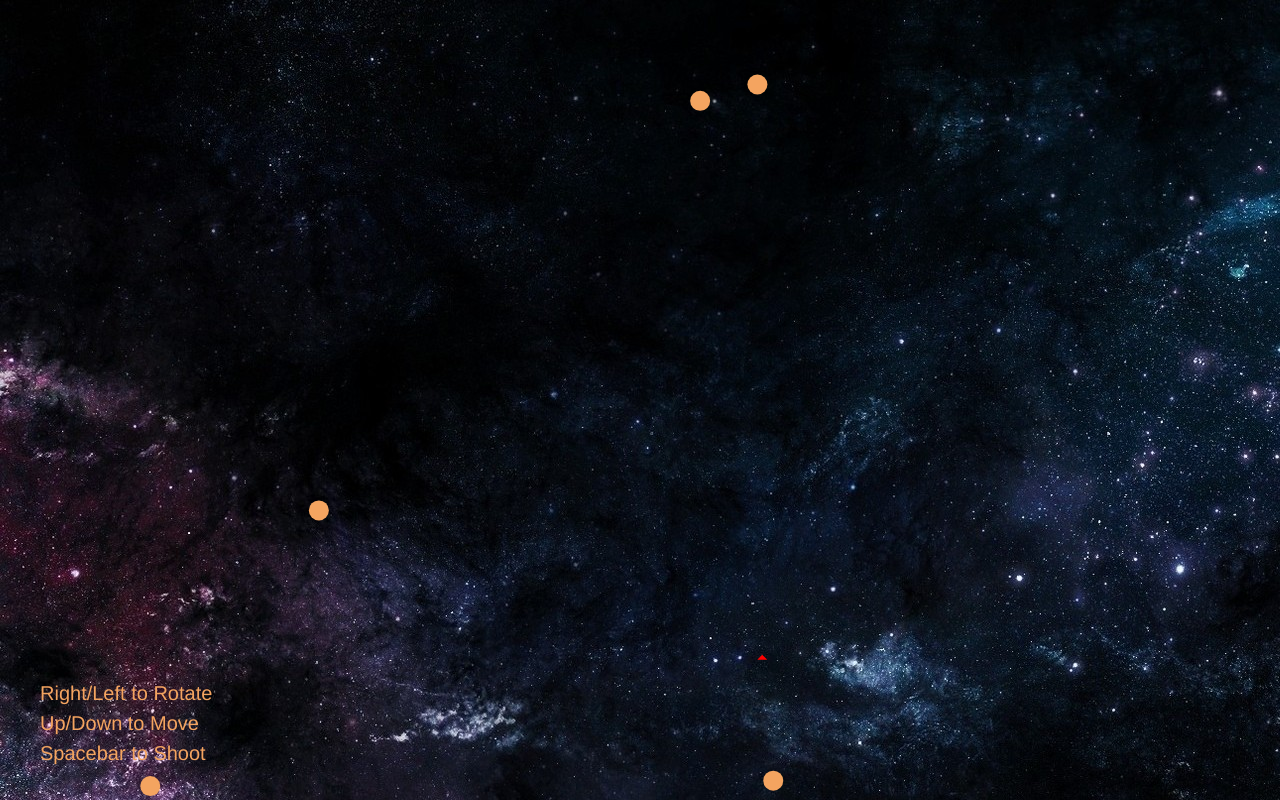
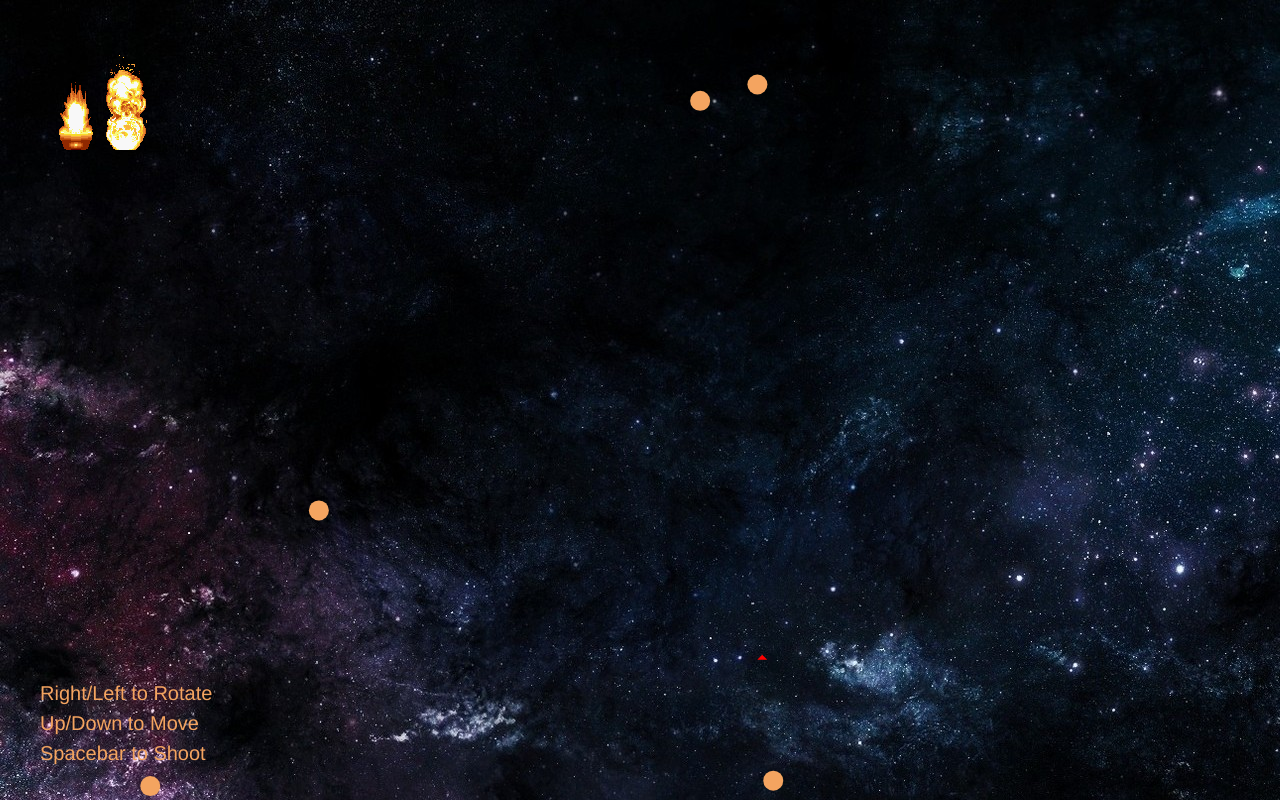
Before and after one commit to akliu/asteroids, a plain HTML site: page asteroids/index.html in a window 1280 px wide. Drawn offline with Linux system fonts and the light colour scheme.

Commit message:
Added sprite class

```diff
--- a/asteroids/index.html
+++ b/asteroids/index.html
@@ -24,6 +24,7 @@
     <script src="lib/asteroid.js"></script>
     <script src="lib/ship.js"></script>
     <script src="lib/bullet.js"></script>
+    <script src="lib/sprite.js"></script>
     <script src="lib/game.js"></script>
     <script src="lib/gameView.js"></script>
     <script>
--- /dev/null
+++ b/asteroids/lib/sprite.js
@@ -0,0 +1,61 @@
+(function(){
+  if (typeof Asteroids === "undefined") {
+    window.Asteroids = {};
+  }
+
+
+    var Sprite = Asteroids.Sprite = function(options) {
+        this.pos = options.pos;
+        this.size = options.size;
+        this.speed = typeof options.speed === 'number' ? options.speed : 0;
+        this.frames = options.frames;
+        this._index = 0;
+        this.url = options.url;
+        this.dir = options.dir || 'horizontal';
+        this.once = options.once;
+        this.img = new Image();
+        this.img.src = this.url;
+    };
+
+    Sprite.prototype = {
+        update: function() {
+            this._index += this.speed;
+        },
+
+        render: function(ctx) {
+            var frame;
+
+            if(this.speed > 0) {
+                var max = this.frames.length;
+                var idx = Math.floor(this._index);
+                frame = this.frames[idx % max];
+
+                if(this.once && idx >= max) {
+                    this.done = true;
+                    return;
+                }
+            }
+            else {
+                frame = 0;
+            }
+
+
+            var x = this.pos[0];
+            var y = this.pos[1];
+
+            if(this.dir == 'vertical') {
+                y += frame * this.size[1];
+            }
+            else {
+                x += frame * this.size[0];
+            }
+
+
+            ctx.drawImage(this.img,
+                          0, 0,
+                          100, 100,
+                          50, 50,
+                          100, 100);
+        }
+    };
+})();
```
Also changed, not shown: asteroids/GrenadeExplosion.png (added), asteroids/exploBig.bmp (added), asteroids/lib/game.js.
